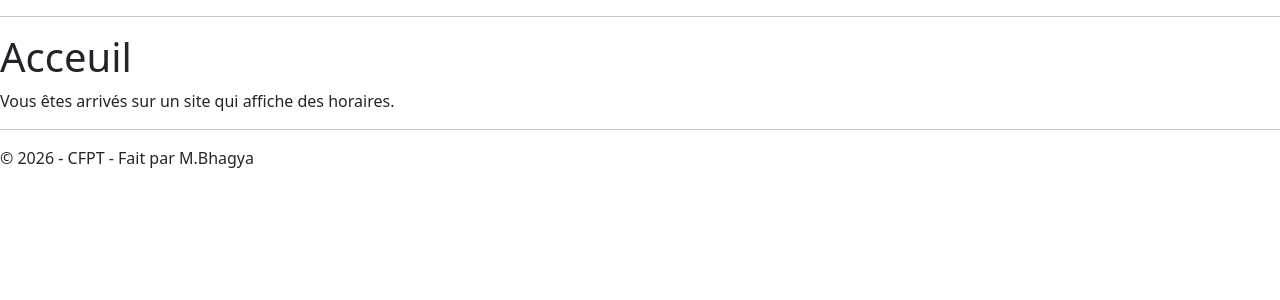
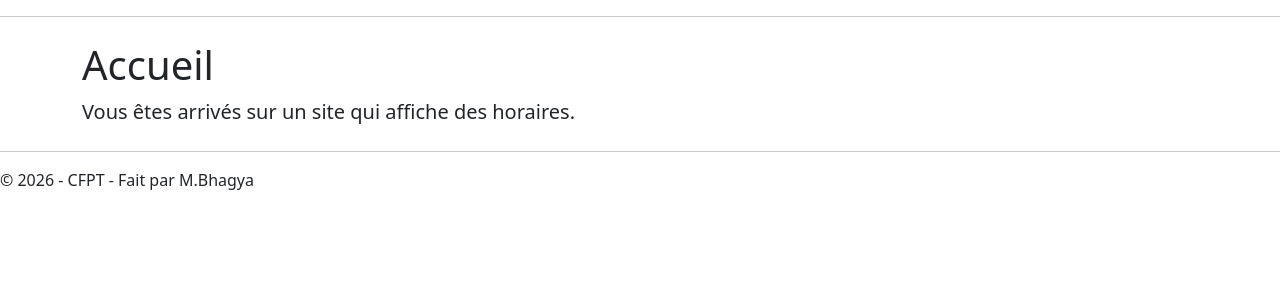
Before and after one commit to bhagV2/revision_horaire, a PHP site: page / in a window 1280 px wide. Shown: the part 72-372 px from the top of the page. Run offline with PHP 8.4, Linux system fonts and the light colour scheme.

Commit message:
Re-structuration de index.php

```diff
--- a/index.php
+++ b/index.php
@@ -1,15 +1,25 @@
+<?php
+/**
+ * Page d'accueil avec Bootstrap 5
+ * @author M.Bhagya
+ */
+?>
 <!DOCTYPE html>
 <html lang="fr">
 <head>
     <meta charset="UTF-8">
     <meta name="viewport" content="width=device-width, initial-scale=1.0">
-    <title>Acceuil</title>
+    <title>Accueil</title>
     <link href="https://cdn.jsdelivr.net/npm/bootstrap@5.3.3/dist/css/bootstrap.min.css" rel="stylesheet">
 </head>
 <body>
     <?php include("includes/header.php"); ?>
-    <h1>Acceuil</h1>
-    <p>Vous êtes arrivés sur un site qui affiche des horaires.</p>
+
+    <main class="container my-4">
+        <h1>Accueil</h1>
+        <p class="lead">Vous êtes arrivés sur un site qui affiche des horaires.</p>
+    </main>
+
     <?php include("includes/footer.php"); ?>
 </body>
 <script src="https://cdn.jsdelivr.net/npm/bootstrap@5.3.3/dist/js/bootstrap.bundle.min.js"></script>
```
